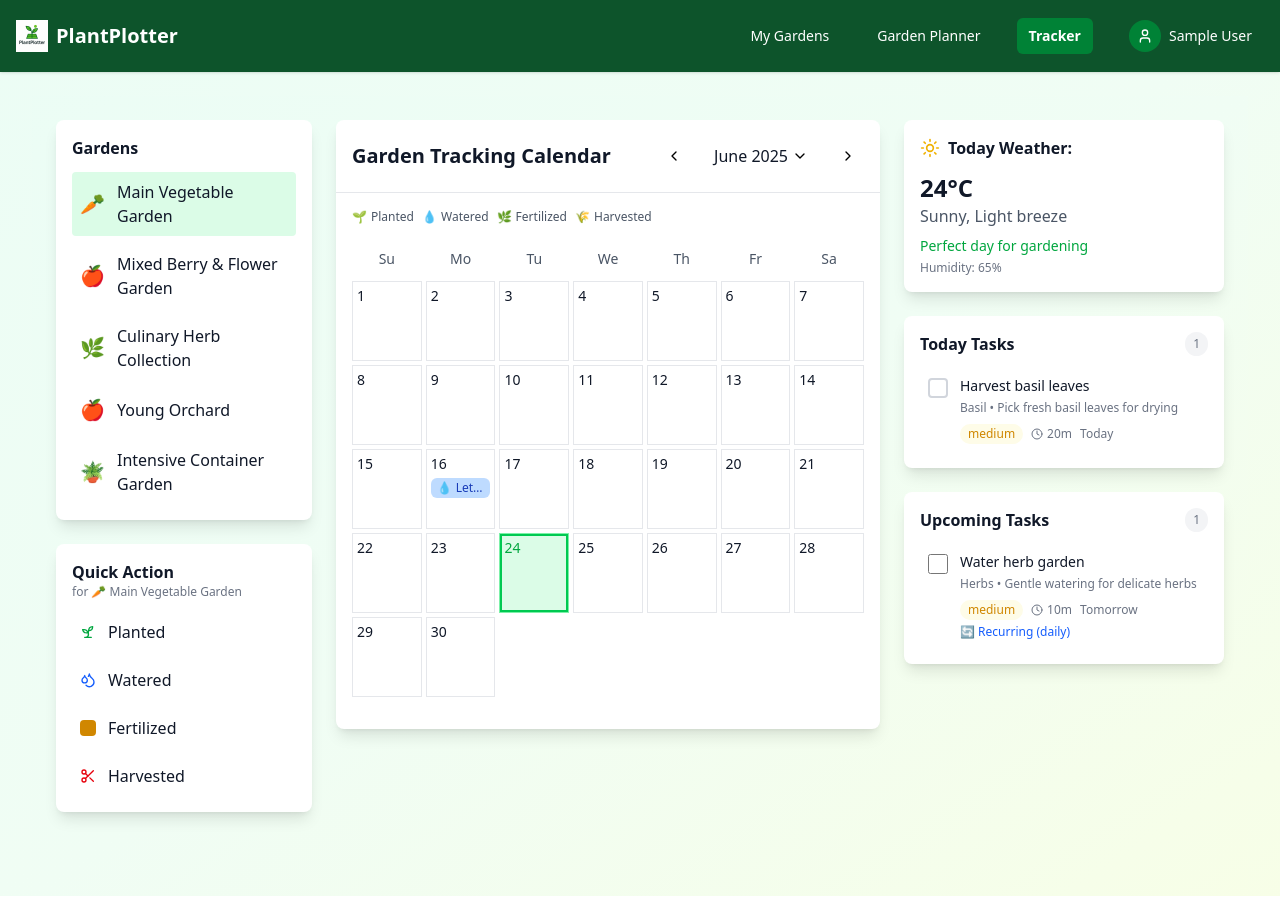
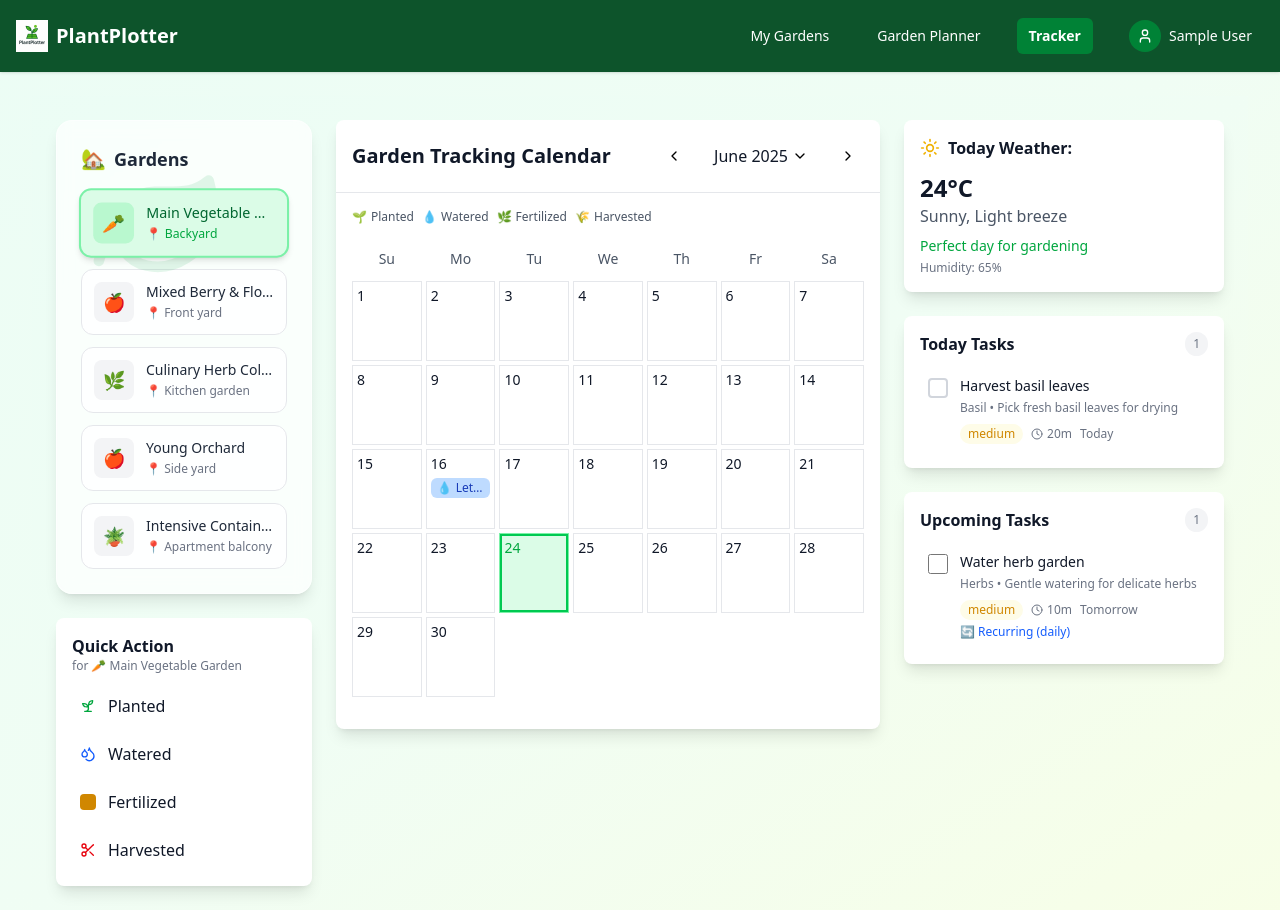
Before and after one commit to mash0040/Plant-Plotter, a Next.js app in the folder plantplotter/: page /tracker in a window 1280 px wide. Built offline with nearby package versions, Linux system fonts and the light colour scheme; sample sign-in values are in the browser's storage.

Commit message:
change the design icon

```diff
--- a/plantplotter/src/app/gardens/page.jsx
+++ b/plantplotter/src/app/gardens/page.jsx
@@ -159,7 +159,6 @@ export default function AllGardensPage() {
         </div>
       )}
 
-
       <GardenList
         gardens={gardens}
         onEdit={handleEdit}
--- a/plantplotter/src/app/login/page.jsx
+++ b/plantplotter/src/app/login/page.jsx
@@ -10,7 +10,7 @@ export default function LoginPage() {
         {/* Decorative elements */}
         <div className="absolute top-10 left-10 opacity-10">
           <Leaf className="w-32 h-32 text-green-600 transform rotate-12" />
-      </div>
+        </div>
       <div className="absolute bottom-20 right-20 opacity-10">
         <Sprout className="w-24 h-24 text-emerald-600 transform -rotate-12" />
       </div>
--- a/plantplotter/src/components/Gardens/GardenList.jsx
+++ b/plantplotter/src/components/Gardens/GardenList.jsx
@@ -1,7 +1,7 @@
 'use client';
 import { useState } from 'react';
 import { useRouter } from 'next/navigation';
-import { Plus, Edit, Trash2, Eye, MapPin, Ruler } from 'lucide-react';
+import { Leaf, Plus, Edit, Trash2, Eye, MapPin, Ruler } from 'lucide-react';
 
 export default function GardenList({ gardens = [], onEdit, onDelete, onView, onAddNew }) {
   const router = useRouter();
@@ -35,9 +35,12 @@ export default function GardenList({ gardens = [], onEdit, onDelete, onView, onA
   return (
     <div className="min-h-screen bg-gradient-to-br from-emerald-50 via-green-50 to-lime-50 p-6">
       <div className="max-w-7xl mx-auto space-y-6">
-
         <div className="bg-white/70 backdrop-blur-sm rounded-2xl p-8 shadow-lg border border-green-100">
           <div className="flex justify-between items-center">
+            {/* Decorative elements */}
+            <div className="absolute top-10 left-10 opacity-10">
+              <Leaf className="w-32 h-32 text-green-600 transform rotate-12" />
+            </div>
             <div>
               <h1 className="text-3xl font-bold text-gray-800 mb-2">My Gardens</h1>
               <p className="text-gray-600">Manage and track your garden spaces</p>
--- a/plantplotter/src/components/Tracker/GardenSelector.jsx
+++ b/plantplotter/src/components/Tracker/GardenSelector.jsx
@@ -1,26 +1,130 @@
 'use client';
 import React from 'react';
+import { Leaf } from 'lucide-react';
+
+// Helper function to get appropriate garden icon
+const getGardenIcon = (garden) => {
+  if (!garden) return '🌱';
+
+  // If garden already has an icon, use it
+  if (garden.icon) return garden.icon;
+
+  const name = garden.name.toLowerCase();
+  const location = garden.location?.toLowerCase() || '';
+
+  // Icon mapping based on garden name keywords
+  if (name.includes('vegetable') || name.includes('veggie')) return '🥕';
+  if (name.includes('herb') || name.includes('culinary')) return '🌿';
+  if (name.includes('flower') || name.includes('blossom')) return '🌸';
+  if (name.includes('fruit') || name.includes('orchard')) return '🍎';
+  if (name.includes('berry')) return '🍓';
+  if (name.includes('container') || name.includes('pot')) return '🪴';
+  if (name.includes('indoor') || location.includes('indoor')) return '🏠';
+  if (name.includes('balcony') || location.includes('balcony')) return '🏢';
+  if (name.includes('rooftop') || location.includes('rooftop')) return '🏙️';
+  if (name.includes('greenhouse') || location.includes('greenhouse')) return '🏡';
+
+  // Location-based icons
+  if (location.includes('backyard') || location.includes('back yard')) return '🏡';
+  if (location.includes('front yard') || location.includes('frontyard')) return '🏠';
+  if (location.includes('kitchen')) return '👩‍🍳';
+  if (location.includes('windowsill') || location.includes('window')) return '🪟';
+
+  // Default garden icon
+  return '🌱';
+};
 
 export default function GardenSelector({ gardens, selectedGarden, onGardenSelect }) {
   return (
-    <div className="bg-white dark:bg-gray-800 rounded-lg p-4 shadow-lg">
-      <h3 className="font-semibold mb-3 text-gray-900 dark:text-white">Gardens</h3>
-      <div className="space-y-2">
-        {gardens.map(garden => (
-          <div
-            key={garden.id}
-            className={`flex items-center space-x-3 p-2 rounded cursor-pointer transition-colors ${
-              selectedGarden.id === garden.id
-                ? 'bg-green-100 dark:bg-green-900'
-                : 'hover:bg-gray-100 dark:hover:bg-gray-700'
-            }`}
-            onClick={() => onGardenSelect(garden)}
+    <div className="bg-white/70 backdrop-blur-sm rounded-2xl p-6 shadow-lg border border-white/50">
+      {/* Decorative elements */}
+      <div className="absolute top-10 left-10 opacity-10">
+        <Leaf className="w-32 h-32 text-green-600 transform rotate-12" />
+      </div>
+      <h3 className="text-lg font-semibold text-gray-800 mb-4 flex items-center gap-2">
+        <span className="text-xl">🏡</span>
+        Gardens
+      </h3>
+
+      <div className="space-y-3">
+        {gardens.map((garden) => {
+          const isSelected = selectedGarden?.id === garden.id;
+          const gardenIcon = getGardenIcon(garden);
+
+          return (
+            <button
+              key={garden.id}
+              onClick={() => onGardenSelect(garden)}
+              className={`w-full p-3 rounded-xl text-left transition-all duration-200 flex items-center gap-3 ${
+                isSelected
+                  ? 'bg-green-100 border-2 border-green-300 shadow-md transform scale-[1.02]'
+                  : 'bg-white/80 border border-gray-200 hover:bg-green-50 hover:border-green-200 hover:shadow-sm'
+              }`}
+            >
+              {/* Garden Icon */}
+              <div className={`w-10 h-10 rounded-lg flex items-center justify-center text-lg ${
+                isSelected ? 'bg-green-200' : 'bg-gray-100'
+              }`}>
+                {gardenIcon}
+              </div>
+
+              {/* Garden Info */}
+              <div className="flex-1 min-w-0">
+                <h4 className={`font-medium text-sm leading-tight truncate ${
+                  isSelected ? 'text-green-800' : 'text-gray-800'
+                }`}>
+                  {garden.name}
+                </h4>
+
+                {garden.location && (
+                  <p className={`text-xs mt-1 truncate ${
+                    isSelected ? 'text-green-600' : 'text-gray-500'
+                  }`}>
+                    📍 {garden.location}
+                  </p>
+                )}
+
+                {/* Plant count if available */}
+                {garden.plantCount !== undefined && (
+                  <p className={`text-xs mt-1 ${
+                    isSelected ? 'text-green-600' : 'text-gray-500'
+                  }`}>
+                    🌱 {garden.plantCount} plants
+                  </p>
+                )}
+              </div>
+
+              {/* Status indicator */}
+              {garden.status && (
+                <div className={`px-2 py-1 rounded-full text-xs font-medium ${
+                  garden.status === 'Active'
+                    ? 'bg-green-100 text-green-700'
+                    : garden.status === 'Planning'
+                    ? 'bg-yellow-100 text-yellow-700'
+                    : 'bg-gray-100 text-gray-600'
+                }`}>
+                  {garden.status}
+                </div>
+              )}
+            </button>
+          );
+        })}
+      </div>
+
+      {gardens.length === 0 && (
+        <div className="text-center py-8">
+          <div className="w-12 h-12 bg-gray-100 rounded-full flex items-center justify-center mx-auto mb-3">
+            <span className="text-xl">🌱</span>
+          </div>
+          <p className="text-gray-500 text-sm">No gardens available</p>
+          <a
+            href="/gardens"
+            className="text-green-600 hover:text-green-700 text-sm font-medium mt-2 inline-block"
           >
-            <span className="text-xl">{garden.icon}</span>
-            <span className="text-gray-900 dark:text-white">{garden.name}</span>
-          </div>
-        ))}
-      </div>
+            Create your first garden
+          </a>
+        </div>
+      )}
     </div>
   );
 }
```
Also changed, not shown: plantplotter/src/components/Tracker/TrackingCalendar.jsx (+20 -18 lines).
